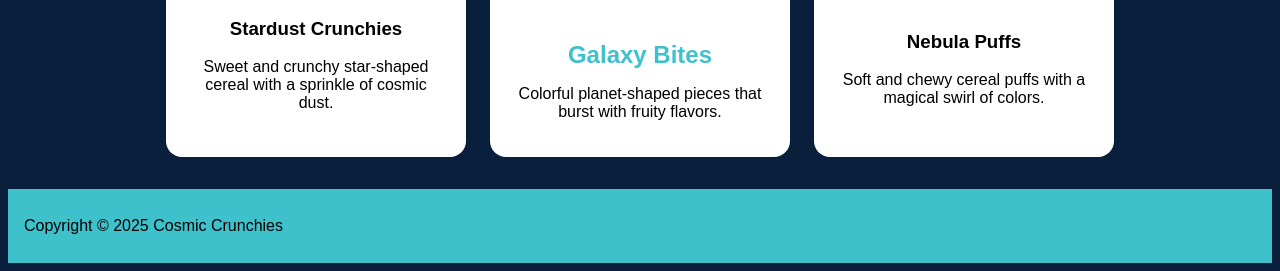
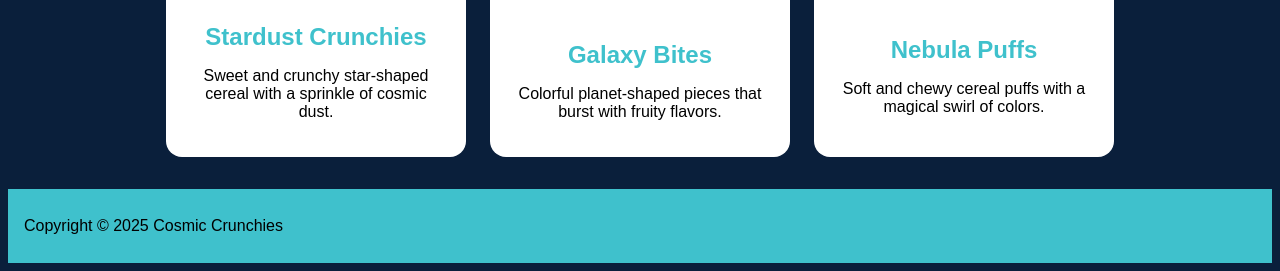
Before and after one commit to HudLimmer/code-camp-2025, a plain HTML site: page final/cosmic-crunchies.html in a window 1280 px wide. Shown: the part 810-1081 px from the top of the page. Drawn offline with Linux system fonts and the light colour scheme.

Commit message:
Add classes

```diff
--- a/final/cosmic-crunchies.html
+++ b/final/cosmic-crunchies.html
@@ -26,8 +26,8 @@
           alt="Cosmic Crunchies Hero"
         />
         <div class="hero-content">
-          <h2>Cosmic Crunchies</h2>
-          <p>
+          <h2 class="hero-title">Cosmic Crunchies</h2>
+          <p class="hero-description">
             Cosmic Crunchies is a brand that sells crunchy snacks that are made
             with love and care.
           </p>
@@ -42,8 +42,8 @@
               alt="Stardust Crunchies"
               class="card-image"
             />
-            <h3>Stardust Crunchies</h3>
-            <p>
+            <h3 class="card-title">Stardust Crunchies</h3>
+            <p class="card-description">
               Sweet and crunchy star-shaped cereal with a sprinkle of cosmic
               dust.
             </p>
@@ -65,8 +65,10 @@
               alt="Nebula Puffs"
               class="card-image"
             />
-            <h3>Nebula Puffs</h3>
-            <p>Soft and chewy cereal puffs with a magical swirl of colors.</p>
+            <h3 class="card-title">Nebula Puffs</h3>
+            <p class="card-description">
+              Soft and chewy cereal puffs with a magical swirl of colors.
+            </p>
           </div>
         </div>
       </section>
```
